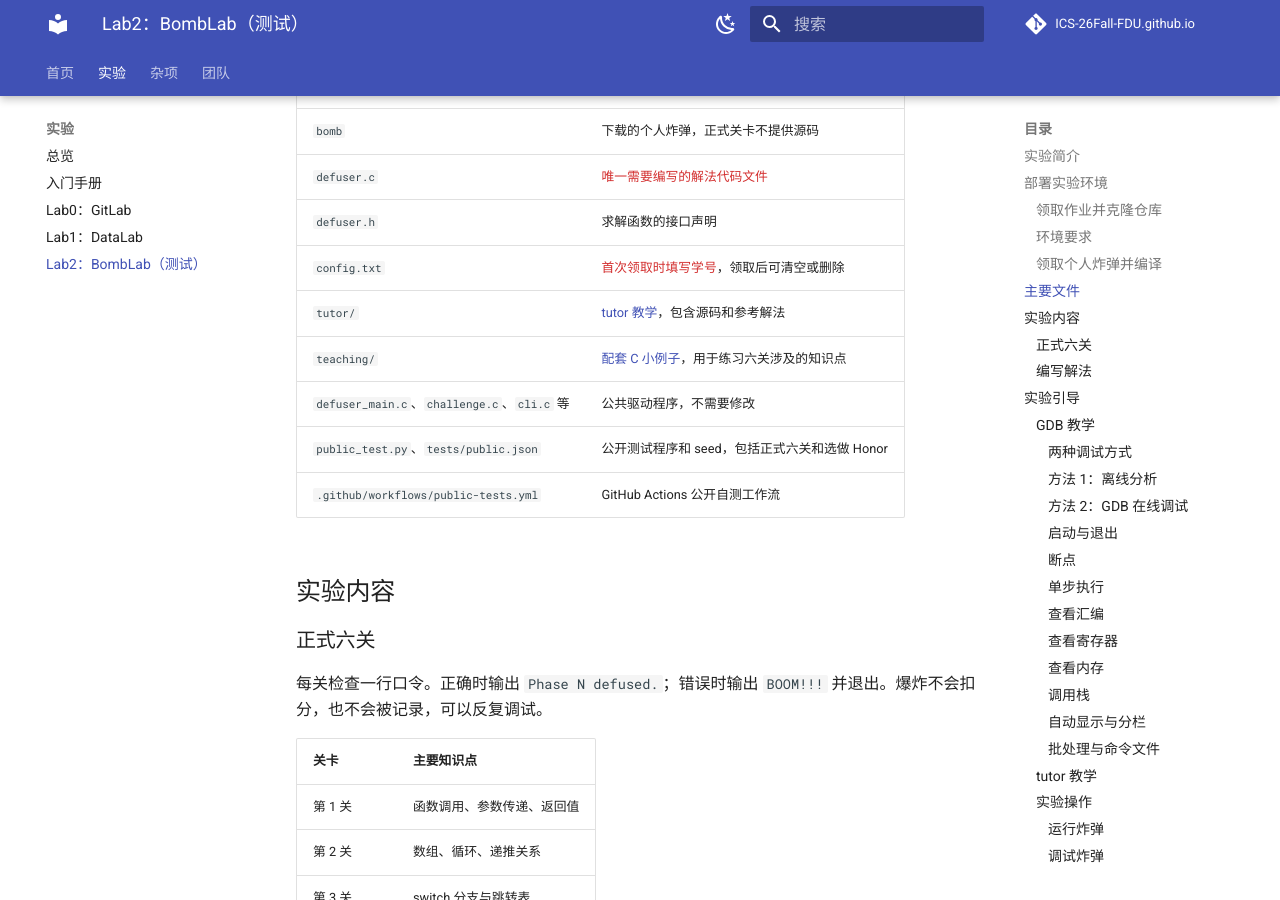
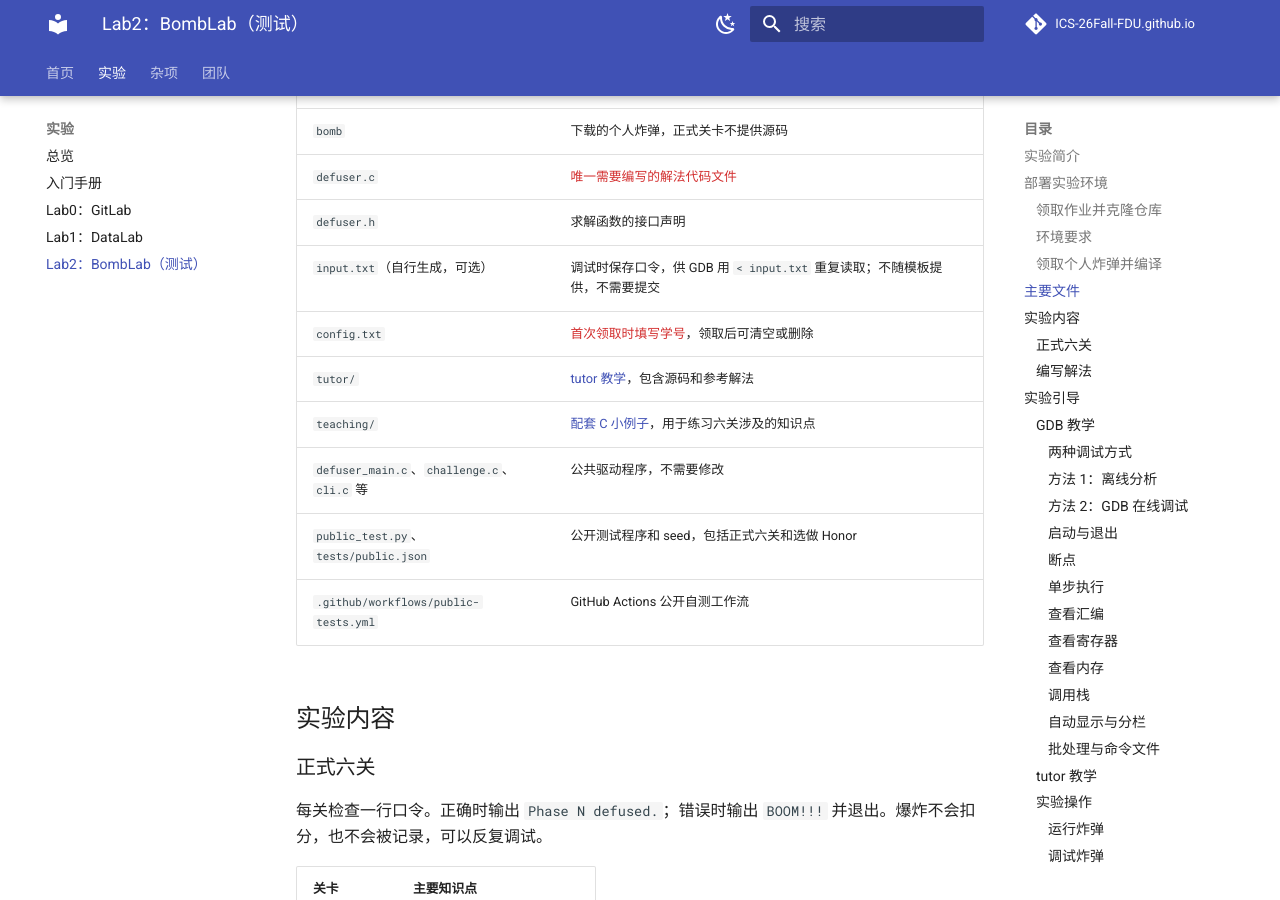
Before and after one commit to ICS-26Fall-FDU/ICS-26Fall-FDU.github.io, an MkDocs documentation site: the page built from docs/labs/lab2-bomblab.md, in a window 1280 px wide and 900 px high, scrolled down 2498 px. Built offline with MkDocs 1.6.1 and Material for MkDocs 9.7.7, drawn with Linux system fonts in a browser that asks for light colours; comment, search, counter and statistics services are not loaded.

Commit message:
Document input.txt as an optional debugging input file

```diff
--- a/docs/labs/lab2-bomblab.md
+++ b/docs/labs/lab2-bomblab.md
@@ -99,6 +99,7 @@ git add -f bomb
 | `bomb` | 下载的个人炸弹，正式关卡不提供源码 |
 | `defuser.c` | <span class="text-red">唯一需要编写的解法代码文件</span> |
 | `defuser.h` | 求解函数的接口声明 |
+| `input.txt`（自行生成，可选） | 调试时保存口令，供 GDB 用 `< input.txt` 重复读取；不随模板提供，不需要提交 |
 | `config.txt` | <span class="text-red">首次领取时填写学号</span>，领取后可清空或删除 |
 | `tutor/` | [tutor 教学](https://github.com/ICS-26Fall-FDU/BombLab/blob/main/tutor/README.md)，包含源码和参考解法 |
 | `teaching/` | [配套 C 小例子](https://github.com/ICS-26Fall-FDU/BombLab/blob/main/teaching/README.md)，用于练习六关涉及的知识点 |
```
